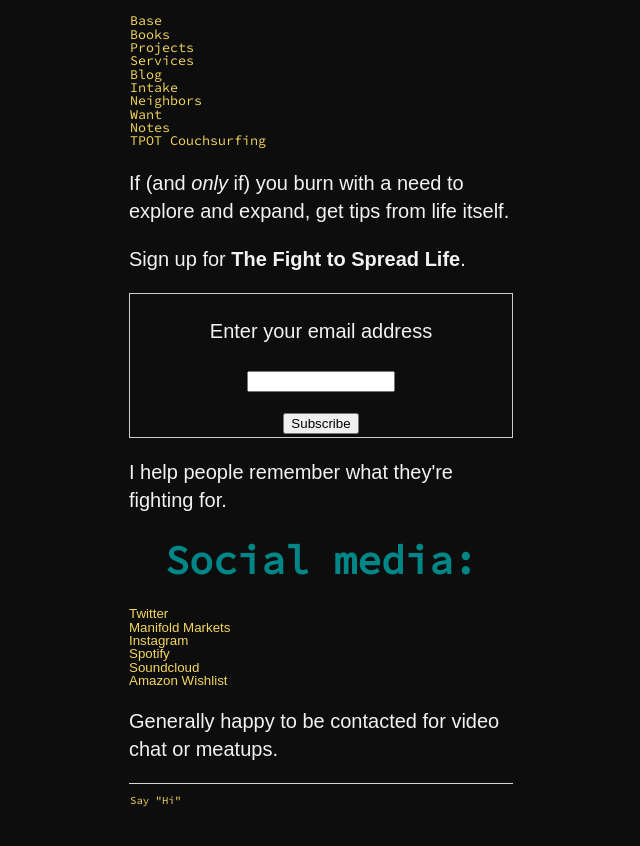
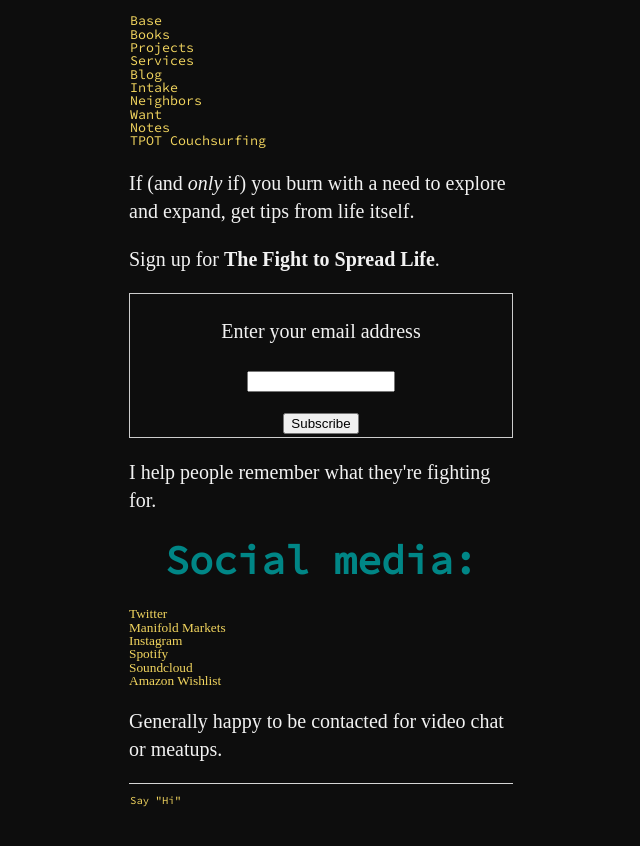
Before and after one commit to ray-dorai/ray-dorai.github.io, a Jekyll site: the page built from index.html, in a window 1280 px wide. Shown: the top 846 px of the page, without its empty margins (319-959 px from the left). Built offline with Jekyll 4.4.1, drawn with Linux system fonts in a browser that asks for light colours.

Commit message:
Update main.css

```diff
--- a/css/main.css
+++ b/css/main.css
@@ -4,12 +4,11 @@
 {
 font-family: IBM VGA 8x16;
 src: url('AcPlus_IBM_VGA_8x16-2x.ttf'),
-url('AcPlus_IBM_VGA_8x16-2x.ttf');
 }
 
 body {
     margin: 0 auto;
-    font-family: 'IBM VGA 8x16', sans-serif;
+    font-family: 'IBM VGA 8x16', serif;
     font-size: smaller;
     width: 30%;
     line-height: 1;
```
